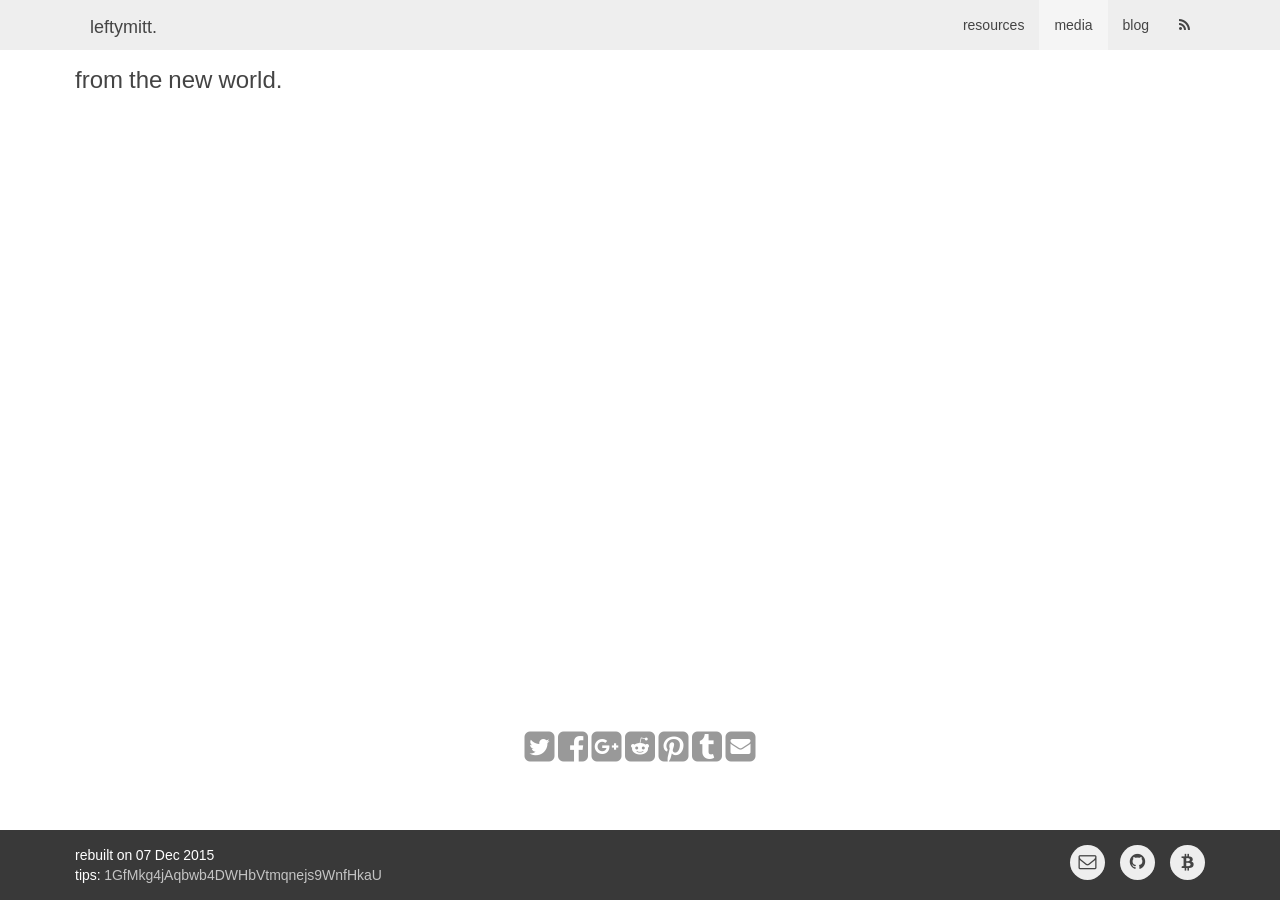
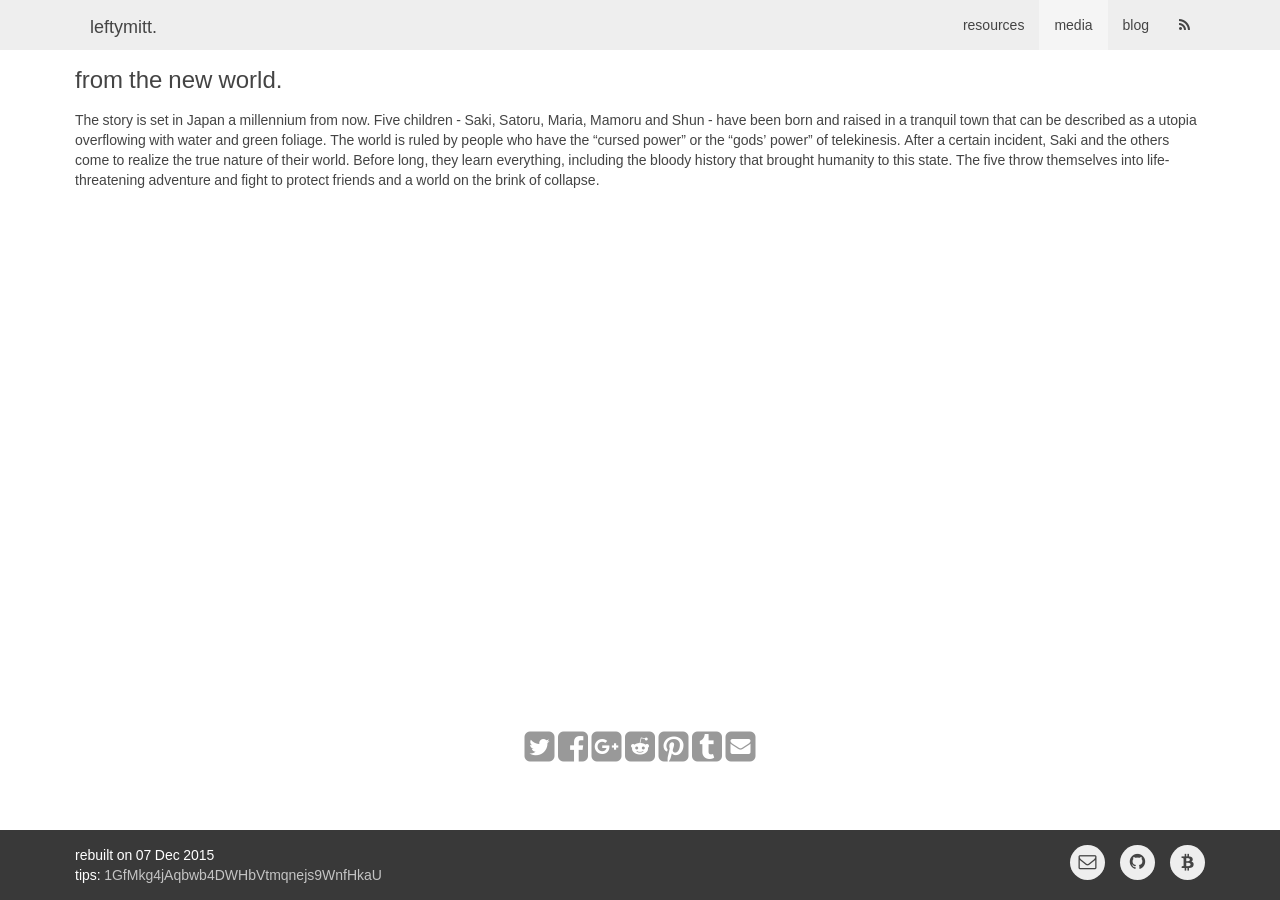
Before and after one commit to leftymitt/leftymitt.com, a Jekyll site: the page built from _media/from-the-new-world.md, in a window 1280 px wide. Built offline with Jekyll 4.4.1, drawn with Linux system fonts in a browser that asks for light colours.

Commit message:
add synopses to anime pages

```diff
--- a/_media/from-the-new-world.md
+++ b/_media/from-the-new-world.md
@@ -12,3 +12,5 @@ rating: "5"
 link: "https://en.wikipedia.org/wiki/From_the_New_World_%28novel%29"
 cover: shin-sekai-yori-cover.jpg
 ---
+
+The story is set in Japan a millennium from now. Five children - Saki, Satoru, Maria, Mamoru and Shun - have been born and raised in a tranquil town that can be described as a utopia overflowing with water and green foliage. The world is ruled by people who have the "cursed power" or the "gods' power" of telekinesis. After a certain incident, Saki and the others come to realize the true nature of their world. Before long, they learn everything, including the bloody history that brought humanity to this state. The five throw themselves into life-threatening adventure and fight to protect friends and a world on the brink of collapse.
```
Also changed, not shown: _media/haibane-renmei.md (+2 -0 lines), _media/mushishi.md (+2 -0 lines).
